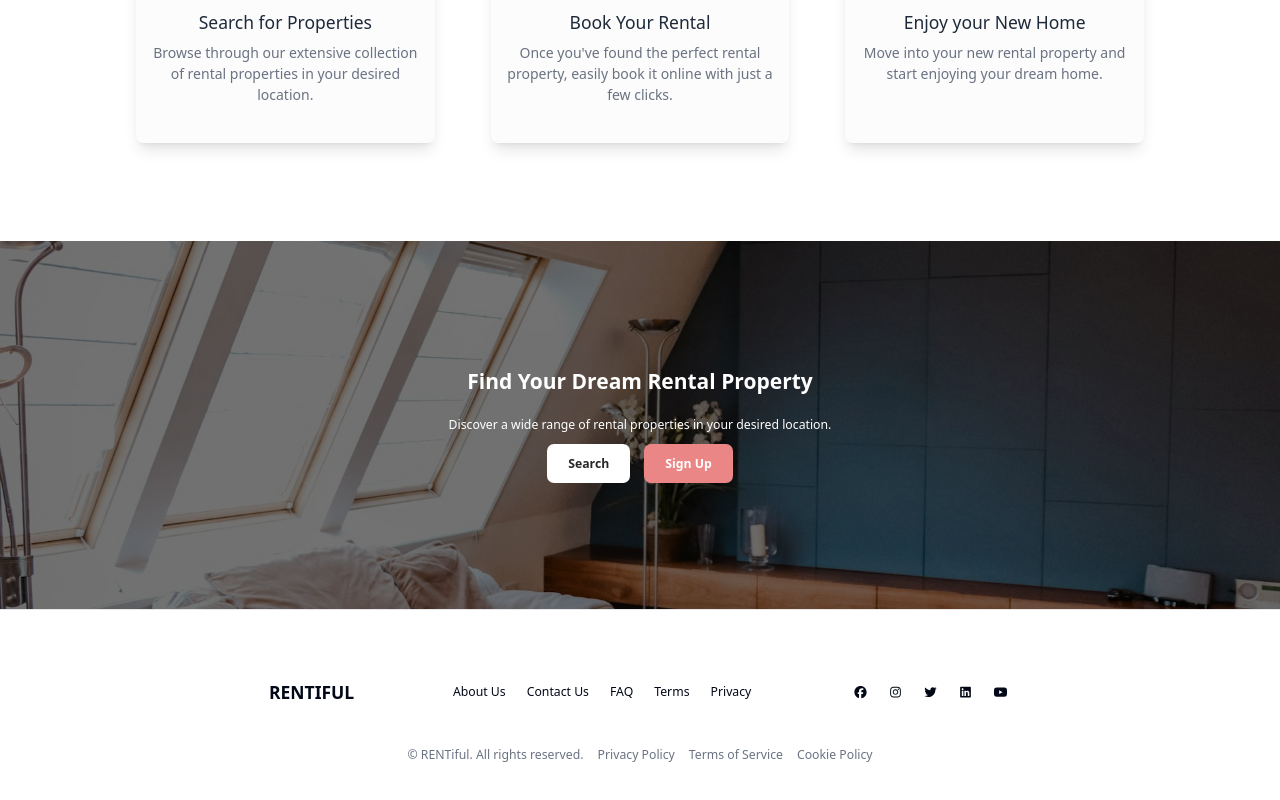
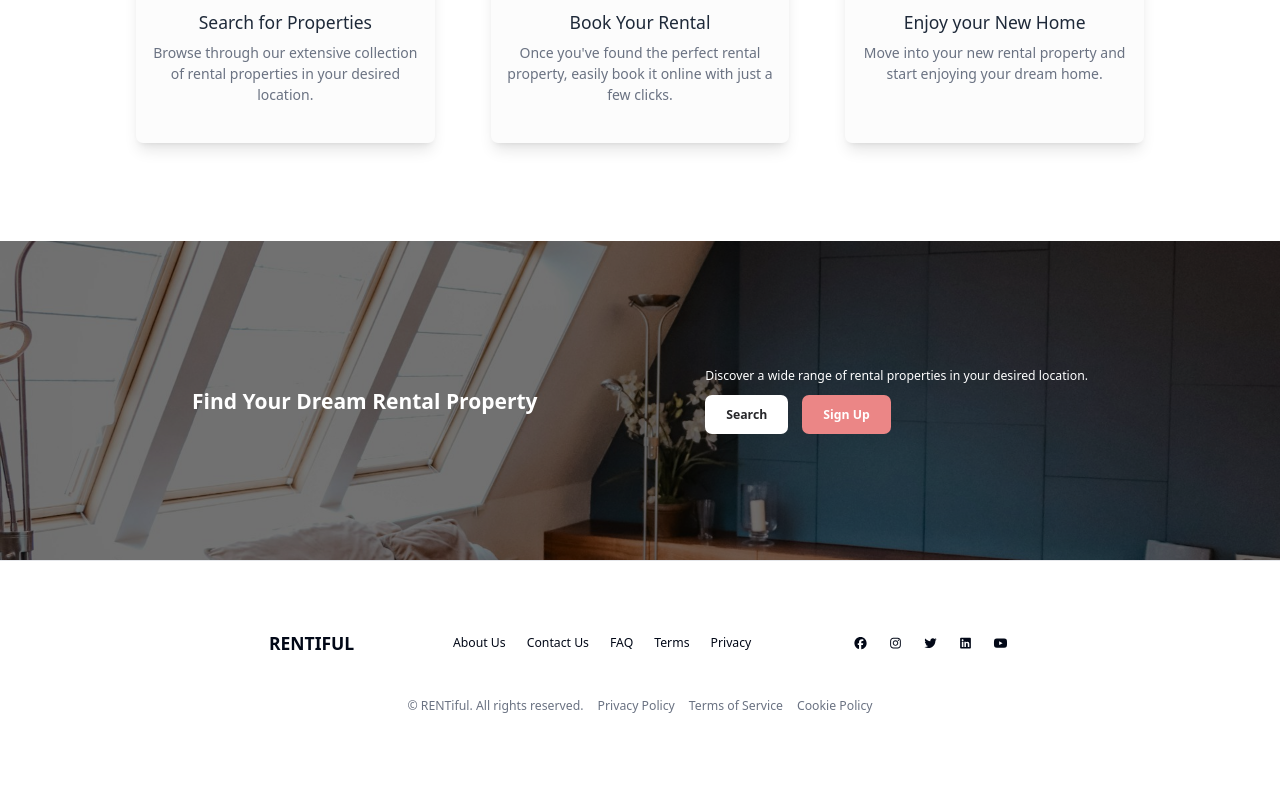
Before and after one commit to MOOUUAAD/REAL-ESTATE, a Next.js app in the folder front/: page /landing in a window 1280 px wide. Shown: the part 1783-2583 px from the top of the page. Built offline with nearby package versions, Linux system fonts and the light colour scheme; no server answers.

Commit message:
call to action section

```diff
--- a/front/src/app/(nondashbord)/landing/CallToActionSection.tsx
+++ b/front/src/app/(nondashbord)/landing/CallToActionSection.tsx
@@ -7,42 +7,42 @@ import Link from "next/link";
 
 const CallToActionSection = () => {
   return (
-    <div className="!relative !py-24">
+    <div className="relative py-24">
       <Image
         src="/landing-call-to-action.jpg"
         alt="Rentiful Search Section Background"
         fill
         className="object-cover object-center"
       />
-      <div className="absolute !inset-0 bg-[rgb(0,0,0)]/55"></div>
+      <div className="absolute inset-0 bg-[rgb(0,0,0)]/55"></div>
       <motion.div
         initial={{ opacity: 0, y: 20 }}
         transition={{ duration: 0.5 }}
         whileInView={{ opacity: 1, y: 0 }}
         viewport={{ once: true }}
-        className="relative max-w-4xl !xl:max-w-6xl !mx-auto px-6 sm:px-8 !lg:px-12 !xl:px-16 !py-12"
+        className="relative max-w-4xl xl:max-w-6xl mx-auto px-6 sm:px-8 lg:px-12 xl:px-16 py-12"
       >
-        <div className="!flex !flex-col !md:flex-row !justify-between !items-center">
-          <div className="!mb-6 !md:mb-0 !md:mr-10">
+        <div className="flex flex-col md:flex-row justify-between items-center">
+          <div className="mb-6 md:mb-0 md:mr-10">
             <h2 className="text-2xl font-bold text-white">
               Find Your Dream Rental Property
             </h2>
           </div>
           <div>
-            <p className="text-white !mb-3">
+            <p className="text-white mb-3">
               Discover a wide range of rental properties in your desired
               location.
             </p>
-            <div className="!flex !justify-center !md:justify-start gap-4">
+            <div className="flex justify-center md:justify-start gap-4">
               <button
                 onClick={() => window.scrollTo({ top: 0, behavior: "smooth" })}
-                className="!inline-block text-primary-700 bg-white rounded-lg !px-6 !py-3 font-semibold hover:bg-primary-500 hover:text-primary-50"
+                className="inline-block text-primary-700 bg-white rounded-lg px-6 py-3 font-semibold hover:bg-primary-500 hover:text-primary-50"
               >
                 Search
               </button>
               <Link
                 href="/signup"
-                className="inline-block text-white bg-secondary-500 rounded-lg !px-6 !py-3 font-semibold hover:bg-secondary-600"
+                className="inline-block text-white bg-secondary-500 rounded-lg px-6 py-3 font-semibold hover:bg-secondary-600"
                 scroll={false}
               >
                 Sign Up
```
